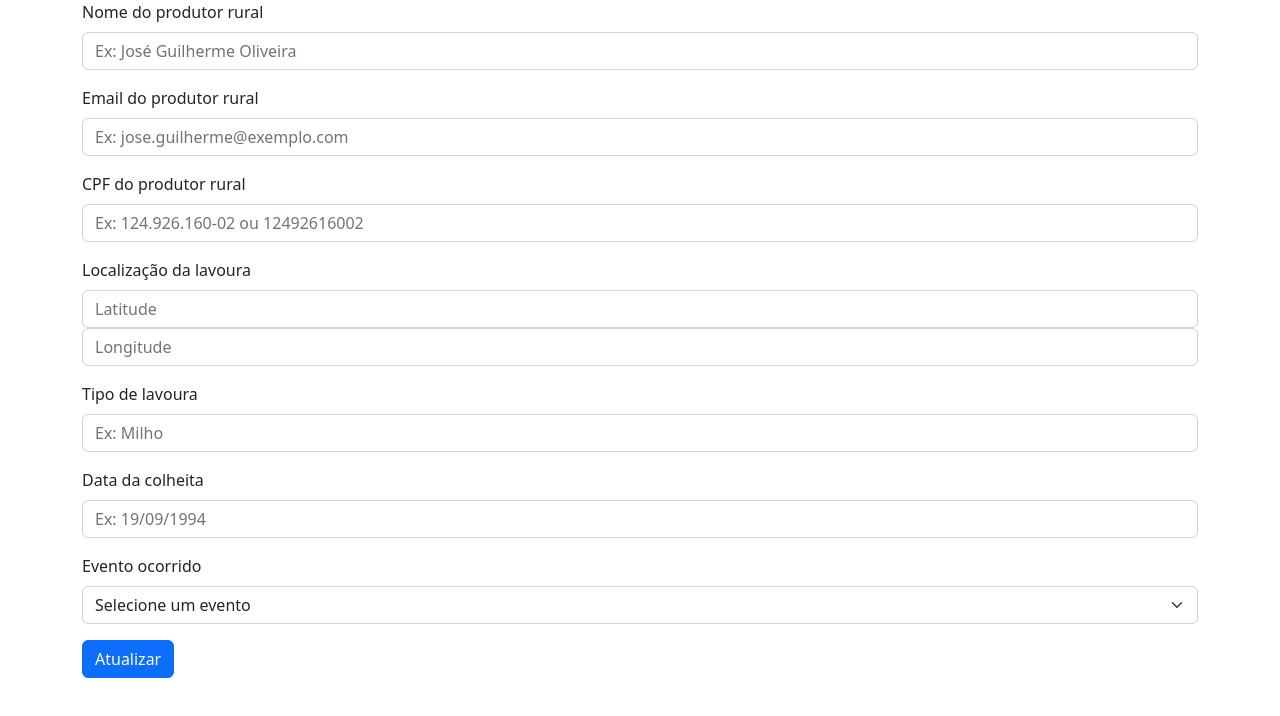
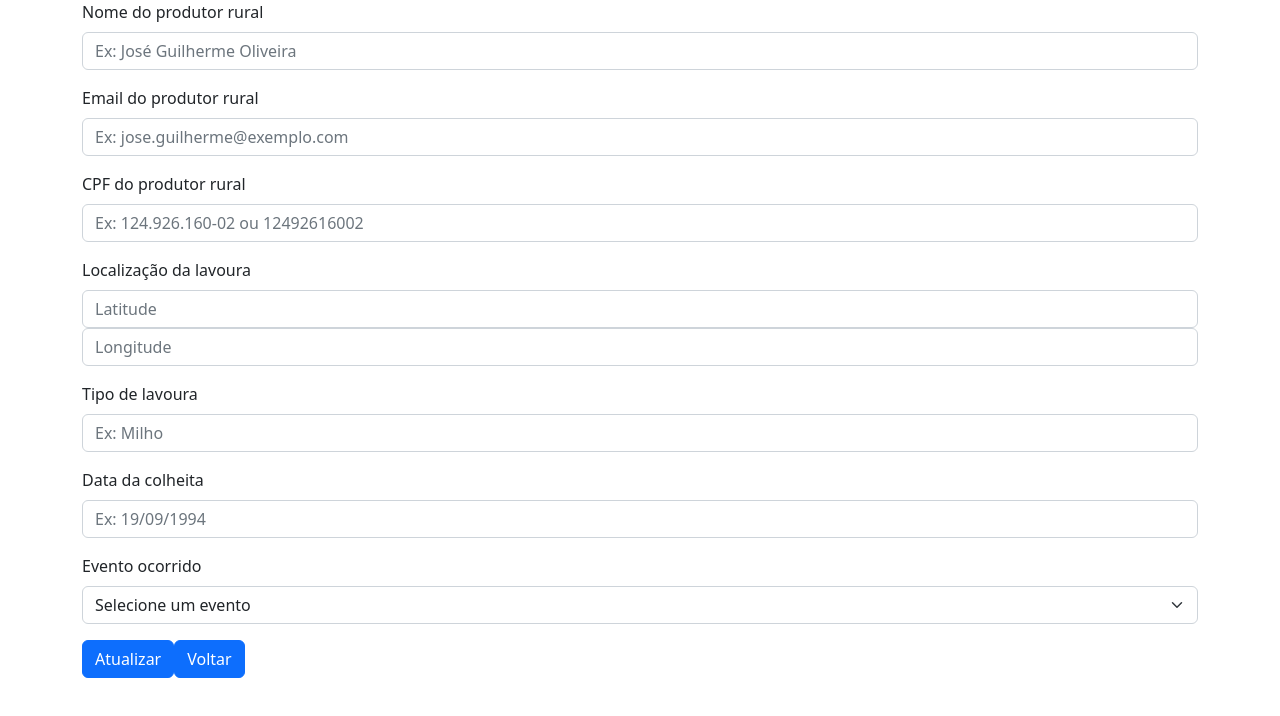
Before and after one commit to drawanz/lost-comunication-frontend, a React (Vite) app: page /update in a window 1280 px wide. Shown: the top 716 px of the page. Built offline with nearby package versions, Linux system fonts and the light colour scheme.

Commit message:
fix: adicionando botões para voltar página em todas as páginas

```diff
--- a/src/pages/insertPage/InsertPage.jsx
+++ b/src/pages/insertPage/InsertPage.jsx
@@ -83,7 +83,10 @@ export default function InsertPage() {
           Loading...
         </Button>
       ) : (
-        <Button onClick={() => handleInsert()}>Finalizar</Button>
+        <>
+          <Button onClick={() => handleInsert()}>Finalizar</Button>
+          <Button onClick={() => navigate('/')}>Cancelar</Button>
+        </>
       )}
     </Container>
   );
--- a/src/pages/searchPage/SearchPage.jsx
+++ b/src/pages/searchPage/SearchPage.jsx
@@ -4,7 +4,7 @@ import { useState } from 'react';
 import Axios from 'axios';
 import Alert from 'react-bootstrap/Alert';
 import { Button, Spinner } from 'react-bootstrap';
-import { useDispatch } from 'react-redux';
+import { useDispatch, useSelector } from 'react-redux';
 import { useNavigate } from 'react-router-dom';
 import cpfValidation from '../../helpers/cpfValidation.js';
 import {
@@ -27,6 +27,8 @@ export default function SearchComponent() {
   const [searchCompleted, setSearchCompleted] = useState(false);
   const [loading, setLoading] = useState(false);
   const [deleteMode, setDeleteMode] = useState(false);
+
+  const { CPF } = useSelector((state) => state.lost);
 
   const handleSearch = async () => {
     const cpfIsValid = cpfValidation(cpf);
@@ -77,9 +79,16 @@ export default function SearchComponent() {
     }
   };
 
+  const handleCancel = () => {
+    dispatch(clearStore());
+    setCpf('');
+    setSearchCompleted(false);
+    navigate('/search');
+  };
+
   return (
     <Container>
-      {searchCompleted ? (
+      {searchCompleted || CPF ? (
         <>
           <ShowLostComponent />
           {deleteMode ? (
@@ -104,12 +113,13 @@ export default function SearchComponent() {
                   Prosseguir
                 </Button>
               )}
-              <Button onClick={() => setDeleteMode(false)}>Cancelar</Button>
+              <Button onClick={() => setDeleteMode(false)}>Voltar</Button>
             </>
           ) : (
             <>
               <Button onClick={() => navigate('/update')}>Editar</Button>
               <Button onClick={() => setDeleteMode(true)}>Deletar</Button>
+              <Button onClick={() => handleCancel()}>Voltar</Button>
             </>
           )}
         </>
@@ -138,7 +148,10 @@ export default function SearchComponent() {
               Loading...
             </Button>
           ) : (
-            <Button onClick={() => handleSearch()}>Buscar</Button>
+            <>
+              <Button onClick={() => handleSearch()}>Buscar</Button>
+              <Button onClick={() => navigate('/')}>Voltar</Button>
+            </>
           )}
         </>
       )}
--- a/src/pages/updatePage/UpdatePage.jsx
+++ b/src/pages/updatePage/UpdatePage.jsx
@@ -47,7 +47,7 @@ export default function UpdatePage() {
       alert(data.message);
       setLoading(false);
       dispatch(clearStore());
-      navigate('/')
+      navigate('/');
     } catch (e) {
       alert(e.response.data.detail);
       setLoading(false);
@@ -65,6 +65,11 @@ export default function UpdatePage() {
     }
   };
 
+  const handleCancel = () => {
+    // dispatch(clearStore());
+    navigate('/search');
+  };
+
   return (
     <Container>
       <GeneralForm />
@@ -80,7 +85,10 @@ export default function UpdatePage() {
           Loading...
         </Button>
       ) : (
-        <Button onClick={() => handleUpdate()}>Atualizar</Button>
+        <>
+          <Button onClick={() => handleUpdate()}>Atualizar</Button>
+          <Button onClick={() => handleCancel()}>Voltar</Button>
+        </>
       )}
     </Container>
   );
```
